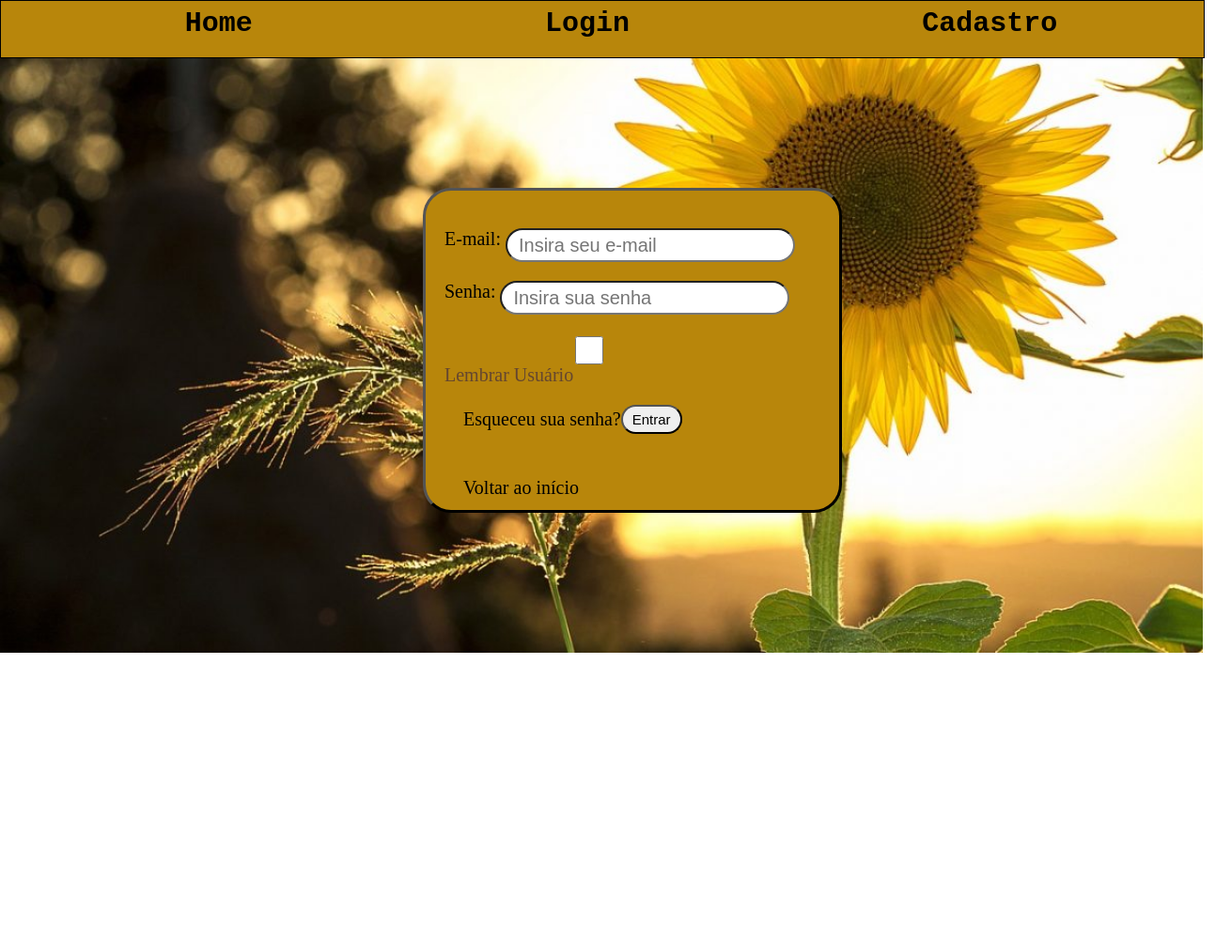
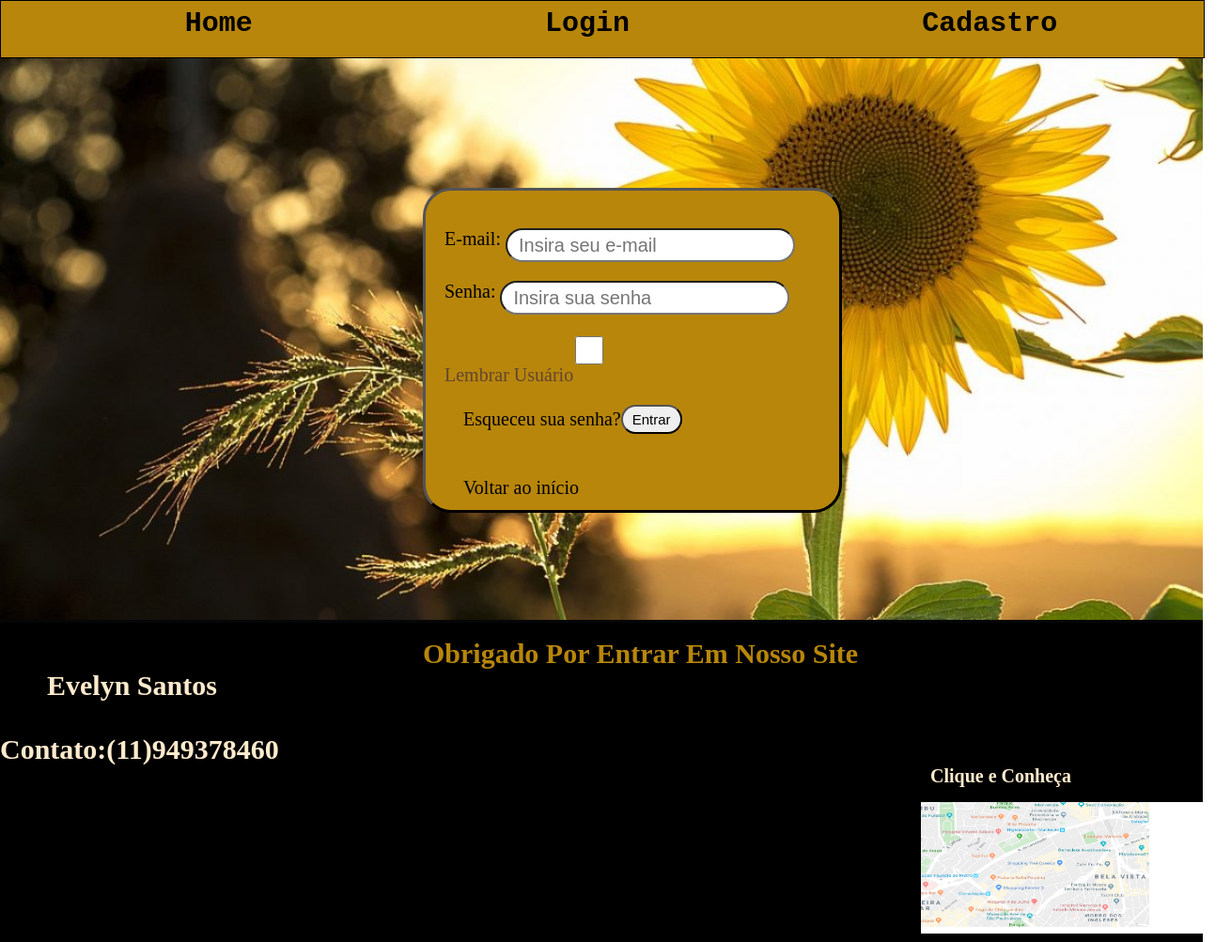
Before and after one commit to evelynsantosbandtec/site2, a plain HTML site: page site/public/login.html in a window 1280 px wide. Shown: the whole page at 94% size, 1310 px wide, since content can reach past the window. Before the commit the page ends 800 px from the top, so only its background shows below. Drawn offline with Linux system fonts and the light colour scheme.

Commit message:
site pessoal

```diff
--- a/site/models/leitura.js
+++ b/site/models/leitura.js
@@ -7,7 +7,7 @@ https://codewithhugo.com/sequelize-data-types-a-practical-guide/
 
 module.exports = (sequelize, DataTypes) => {
     let Leitura = sequelize.define('Leitura',{
-		idDado: {
+		id: {
 			type: DataTypes.INTEGER,
 			primaryKey: true,
 			autoIncrement: true
--- a/site/public/cadastro.css
+++ b/site/public/cadastro.css
@@ -80,7 +80,7 @@ input {
  .footer{
     background-color: black;
     width: 100%;
-    height: 300px;
+    height: 340px;
     margin-top: 900px;
     position: absolute;
 }
@@ -95,7 +95,7 @@ input {
 
 }
 .imagemlocalizaçao{
-    height: 180px;
+    height: 140px;
     width: 330px;
     margin-left: 980px;
 }
@@ -103,3 +103,7 @@ input {
     margin-left: 990px;
     font-size: 20px;
 }
+.nome2{
+    font-size: 30px;
+    margin-left: 50px;
+  }
--- a/site/public/desafio.css
+++ b/site/public/desafio.css
@@ -139,7 +139,7 @@ ul{
   footer{
       float: left;
       width:100%;
-      height: 300px;
+      height: 340px;
       background-color:black;
       border-top: solid 3px #050607;
       margin-top:100px;
@@ -156,10 +156,14 @@ ul{
 }
 .imagemlocalizaçao{
   width: 330px;
-  height: 180px;
+  height: 140px;
   margin-left: 980px;
 }
 .clique{
   margin-left: 990px;
   font-size: 20px;
 }
+.nome2{
+  font-size: 30px;
+  margin-left: 50px;
+}
--- a/site/public/login.css
+++ b/site/public/login.css
@@ -111,3 +111,34 @@ input{
        .dados ::placeholder{
         padding: 10px;
        }
+       footer{
+        float: left;
+        width:100%;
+        height: 340px;
+        background-color:black;
+        border-top: solid 3px #050607;
+        margin-top:660px;
+        }
+  .footer2{
+    color: blanchedalmond;
+  }
+  .agradecimentos{
+    font-size: 30px;
+    margin-left: 450px;
+    color: darkgoldenrod;
+    top: 100px;
+
+  }
+  .imagemlocalizaçao{
+    width: 330px;
+    height: 140px;
+    margin-left: 980px;
+  }
+  .clique{
+    margin-left: 990px;
+    font-size: 20px;
+  }
+  .nome2{
+    font-size: 30px;
+    margin-left: 50px;
+  }
--- a/site/public/login.html
+++ b/site/public/login.html
@@ -45,15 +45,27 @@
             </div>
         </form>
 
+        <footer class="footer">
+          <p class="footer2">
+               <b class="agradecimentos"> Obrigado Por Entrar Em Nosso Site </b><br>
+                 <b class="nome2">
+                         Evelyn Santos <br><br>
+                         Contato:(11)949378460<br>
+          </b>
+                 <b class="clique">Clique e Conheça</b>
+                </p>
+               <a target="_blank" href="https://www.google.com/maps/search/mapa+da+paulista/@-23.5553512,-46.6594425,15z"><img class="imagemlocalizaçao" src="localizaçao.png" ></a>
+        </footer>
+
 </body>
 </html>
 
 <script>
   function entrar(){
-    var = valor_email.value;
+     valor_email = (email.value);
 
-    if (valor_email.endsWith == '@bandtec.com.br' || email.endsWith == '@hotmail.com' || email.endsWith == '@gmail.com.br' ||
-    email.endsWith == '@outlook.com.br' || email.endsWith == '@yahoo.com.br'){
+    if (valor_email.endsWith ('@bandtec.com.br') || valor_email.endsWith ('@hotmail.com') || valor_email.endsWith  ('@gmail.com.br')||
+    valor_email.endsWith ('@outlook.com.br') || valor_email.endsWith ('@yahoo.com.br'){
       alert ('Usuário Cadastrado com sucesso!');
     }else{
       alert('Insira um domínio válido para o e-mail de usuário!');
```
Also changed, not shown: site/models/usuario.js (+20 -12 lines), site/public/cadastro.html (+3 -2 lines), site/public/cuidar.css (+12 -3 lines), site/public/cuidar.html (+2 -0 lines), site/public/desafio.html (+4 -2 lines), 1 other file.
